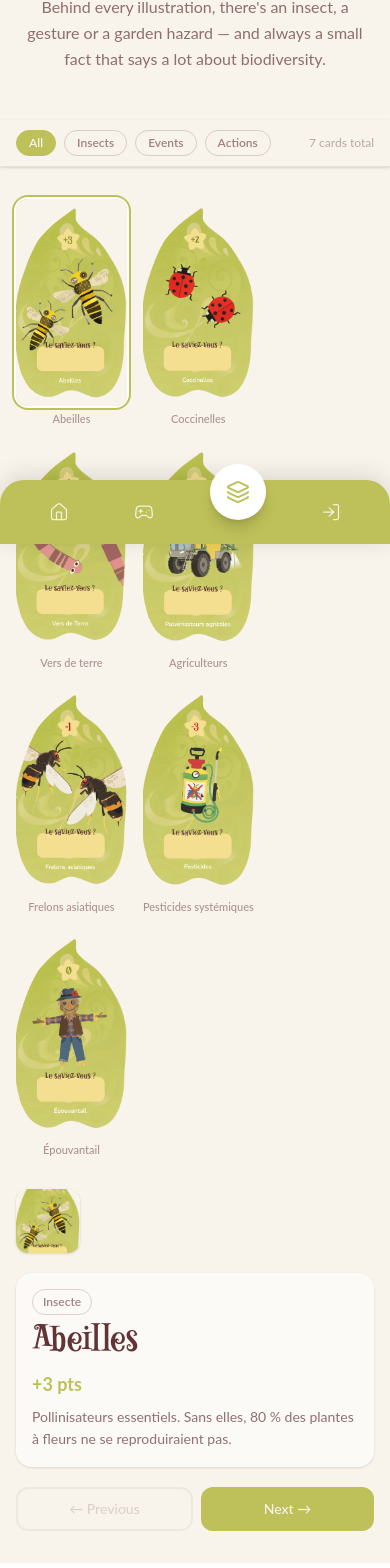
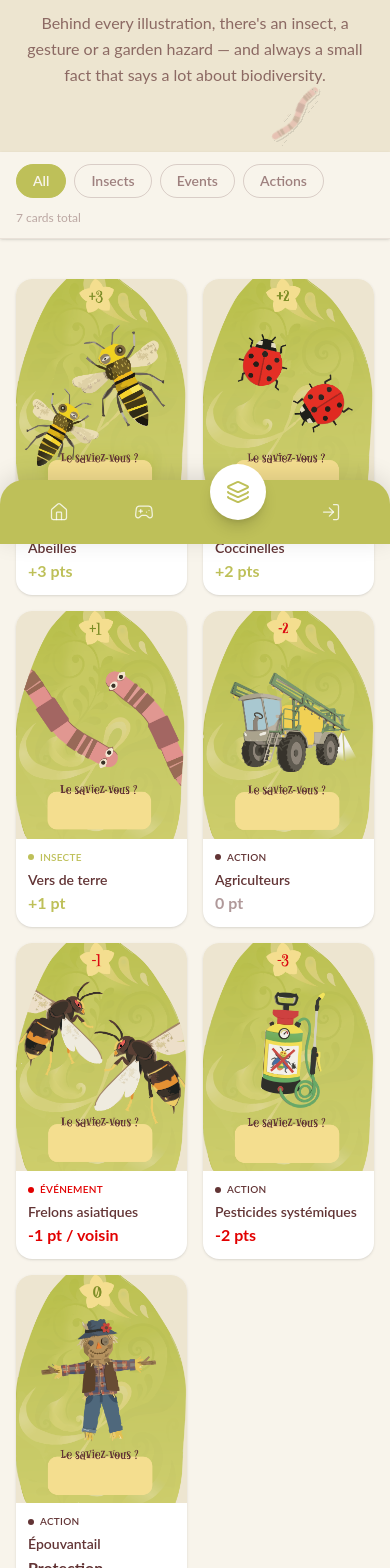
Before and after one commit to DerouillonAlice/sauve_qui_pousse, a Vue app: page /cartes in a window 390 px wide. Shown: the part 300-1868 px from the top of the page. Built offline with nearby package versions, Linux system fonts and the light colour scheme.

Commit message:
feat(cards): redesign with modal and card grid

```diff
--- a/src/views/CardsView.vue
+++ b/src/views/CardsView.vue
@@ -1,6 +1,7 @@
 <script setup lang="ts">
 import { ref, computed } from 'vue'
 import { useI18n } from 'vue-i18n'
+import { X, ChevronLeft, ChevronRight } from 'lucide-vue-next'
 
 import imgAbeilles    from '@/assets/img/cards/VersoAbeilles.webp'
 import imgCoccinelles from '@/assets/img/cards/VersoCoccinelles.webp'
@@ -9,7 +10,9 @@ import imgAgricole    from '@/assets/img/cards/VersoAgricole.webp'
 import imgFrelons     from '@/assets/img/cards/VersoFrelons.webp'
 import imgPesticides  from '@/assets/img/cards/VersoPesticides.webp'
 import imgEpouvantail from '@/assets/img/cards/VersoEpouvantail.webp'
-import imgVerso       from '@/assets/img/cards/feuille.webp'
+import beeImg         from '@/assets/img/bee.svg'
+import ladybugImg     from '@/assets/img/ladybug.svg'
+import wormImg        from '@/assets/img/worm.svg'
 
 const { t } = useI18n()
 
@@ -22,9 +25,6 @@ interface CardData {
   points:     string
   effect:     string
   img:        string
-  frontBg:    string
-  frontText:  string
-  badge:      string
   pointColor: string
 }
 
@@ -32,46 +32,45 @@ const allCards: CardData[] = [
   {
     id: 1, name: 'Abeilles', category: 'Insecte', points: '+3 pts',
     effect: 'Pollinisateurs essentiels. Sans elles, 80 % des plantes à fleurs ne se reproduiraient pas.',
-    img: imgAbeilles,
-    frontBg: 'bg-primary', frontText: 'text-cream', badge: 'bg-lime/40 text-brown', pointColor: 'text-lime',
+    img: imgAbeilles, pointColor: 'text-primary',
   },
   {
     id: 2, name: 'Coccinelles', category: 'Insecte', points: '+2 pts',
     effect: 'Prédateurs naturels des pucerons. Elles protègent tes cultures sans chimie.',
-    img: imgCoccinelles,
-    frontBg: 'bg-primary/80', frontText: 'text-cream', badge: 'bg-lime/40 text-brown', pointColor: 'text-lime',
+    img: imgCoccinelles, pointColor: 'text-primary',
   },
   {
     id: 3, name: 'Vers de terre', category: 'Insecte', points: '+1 pt',
     effect: 'Décomposeurs indispensables. Ils aèrent et fertilisent le sol naturellement.',
-    img: imgVers,
-    frontBg: 'bg-primary/60', frontText: 'text-cream', badge: 'bg-lime/40 text-brown', pointColor: 'text-lime',
+    img: imgVers, pointColor: 'text-primary',
   },
   {
     id: 4, name: 'Agriculteurs', category: 'Action', points: '0 pt',
-    effect: 'Ni bénéfiques ni néfastes. Les agriculteurs maintiennent l\'équilibre du jardin.',
-    img: imgAgricole,
-    frontBg: 'bg-cream-dark', frontText: 'text-brown', badge: 'bg-brown/20 text-brown', pointColor: 'text-brown/50',
+    effect: "Ni bénéfiques ni néfastes. Les agriculteurs maintiennent l'équilibre du jardin.",
+    img: imgAgricole, pointColor: 'text-brown/50',
   },
   {
-    id: 5, name: 'Frelons asiatiques', category: 'Événement', points: '-1 pt voisin',
+    id: 5, name: 'Frelons asiatiques', category: 'Événement', points: '-1 pt / voisin',
     effect: 'Espèces invasives. Tous les voisins perdent un insecte de leur main.',
-    img: imgFrelons,
-    frontBg: 'bg-yellow', frontText: 'text-brown', badge: 'bg-brown/20 text-brown', pointColor: 'text-red',
+    img: imgFrelons, pointColor: 'text-red',
   },
   {
     id: 6, name: 'Pesticides systémiques', category: 'Action', points: '-2 pts',
     effect: 'Contaminent les sols et éliminent insectes utiles comme nuisibles.',
-    img: imgPesticides,
-    frontBg: 'bg-red/70', frontText: 'text-cream', badge: 'bg-cream/20 text-cream', pointColor: 'text-yellow',
+    img: imgPesticides, pointColor: 'text-red',
   },
   {
     id: 7, name: 'Épouvantail', category: 'Action', points: 'Protection',
     effect: 'Transfère une carte négative de ta main vers un adversaire de ton choix.',
-    img: imgEpouvantail,
-    frontBg: 'bg-brown', frontText: 'text-cream', badge: 'bg-cream/20 text-cream', pointColor: 'text-yellow',
+    img: imgEpouvantail, pointColor: 'text-brown',
   },
 ]
+
+const categoryMeta: Record<Category, { color: string; dot: string }> = {
+  'Insecte':   { color: 'text-primary', dot: 'bg-primary' },
+  'Événement': { color: 'text-red',     dot: 'bg-red'     },
+  'Action':    { color: 'text-brown',   dot: 'bg-brown'   },
+}
 
 type Filter = 'Toutes' | Category
 const filters: { key: Filter; label: string }[] = [
@@ -81,10 +80,8 @@ const filters: { key: Filter; label: string }[] = [
   { key: 'Action',    label: t('cards.filter.actions') },
 ]
 
-const activeFilter  = ref<Filter>('Toutes')
-const selectedCard  = ref<CardData | null>(allCards[0] ?? null)
-const flippedCards  = ref<Set<number>>(new Set())
-const detailFlipped = ref(false)
+const activeFilter = ref<Filter>('Toutes')
+const selectedCard = ref<CardData | null>(null)
 
 const filteredCards = computed(() =>
   activeFilter.value === 'Toutes'
@@ -92,28 +89,9 @@ const filteredCards = computed(() =>
     : allCards.filter(c => c.category === activeFilter.value)
 )
 
-function isFlipped(id: number) {
-  return flippedCards.value.has(id)
-}
-
-function handleCardClick(card: CardData) {
-  if (selectedCard.value?.id === card.id) {
-    // Même carte : toggle le flip
-    const next = new Set(flippedCards.value)
-    if (next.has(card.id)) { next.delete(card.id) } else { next.add(card.id) }
-    flippedCards.value = next
-  } else {
-    // Nouvelle carte : remet toutes les autres à l'endroit, retourne seulement celle-ci
-    flippedCards.value = new Set([card.id])
-    selectedCard.value = card
-    detailFlipped.value = false
-  }
-}
-
 function setFilter(f: Filter) {
   activeFilter.value = f
   selectedCard.value = null
-  flippedCards.value = new Set()
 }
 
 const selectedIndex = computed(() =>
@@ -122,11 +100,11 @@ const selectedIndex = computed(() =>
 
 function prevCard() {
   const prev = filteredCards.value[selectedIndex.value - 1]
-  if (prev) { selectedCard.value = prev; detailFlipped.value = false; flippedCards.value = new Set() }
+  if (prev) selectedCard.value = prev
 }
 function nextCard() {
   const next = filteredCards.value[selectedIndex.value + 1]
-  if (next) { selectedCard.value = next; detailFlipped.value = false; flippedCards.value = new Set() }
+  if (next) selectedCard.value = next
 }
 </script>
 
@@ -134,22 +112,27 @@ function nextCard() {
   <div class="bg-cream min-h-screen">
 
     <!-- HERO -->
-    <section class="py-12 px-4 text-center">
-      <div class="max-w-2xl mx-auto">
+    <section class="relative overflow-hidden py-16 px-6 text-center bg-cream-dark">
+      <img :src="beeImg" aria-hidden="true"
+        class="absolute top-3 left-4 w-20 sm:w-28 opacity-60 pointer-events-none select-none rotate-12" />
+      <img :src="ladybugImg" aria-hidden="true"
+        class="absolute top-2 right-6 w-16 sm:w-24 opacity-60 pointer-events-none select-none -rotate-6" />
+      <img :src="wormImg" aria-hidden="true"
+        class="absolute bottom-1 right-16 w-14 sm:w-20 opacity-40 pointer-events-none select-none" />
+      <div class="relative z-10 max-w-xl mx-auto">
         <h1 class="text-brown mb-3">{{ t('cards.hero.title') }}</h1>
         <p class="text-brown/70 text-base leading-relaxed">{{ t('cards.hero.subtitle') }}</p>
       </div>
     </section>
 
-    <!-- STICKY FILTER BAR -->
-    <div class="sticky top-0 z-20 bg-cream/95 backdrop-blur-sm border-b border-brown/10 px-4 py-2.5 shadow-sm">
-      <div class="max-w-6xl mx-auto flex items-center justify-between gap-3 flex-wrap">
+    <!-- FILTER BAR -->
+    <div class="sticky top-0 z-20 bg-cream/95 backdrop-blur-sm border-b border-brown/10 px-4 py-3 shadow-sm">
+      <div class="max-w-5xl mx-auto flex items-center justify-between gap-3 flex-wrap">
         <div class="flex items-center gap-2 flex-wrap">
-          <span class="text-brown/40 text-xs hidden sm:inline">Filtrer :</span>
           <button
             v-for="f in filters" :key="f.key"
             @click="setFilter(f.key)"
-            class="px-3 py-1 rounded-full text-xs font-semibold border transition-all"
+            class="px-4 py-1.5 rounded-full text-sm font-semibold border transition-all"
             :class="activeFilter === f.key
               ? 'bg-primary text-cream border-primary'
               : 'text-brown/60 border-brown/20 hover:border-primary hover:text-primary'"
@@ -161,84 +144,107 @@ function nextCard() {
       </div>
     </div>
 
-    <!-- MAIN CONTENT -->
-    <div class="max-w-6xl mx-auto px-4 py-8 flex flex-col lg:flex-row gap-8 items-start">
-
-      <!-- CARD GRID -->
-      <div class="flex-1 grid grid-cols-2 sm:grid-cols-3 md:grid-cols-4 gap-4">
-        <div
+    <!-- GRID -->
+    <div class="max-w-5xl mx-auto px-4 py-10">
+      <TransitionGroup
+        tag="div"
+        class="grid grid-cols-2 sm:grid-cols-3 lg:grid-cols-4 gap-4 sm:gap-6"
+        move-class="transition-all duration-300"
+        enter-active-class="transition duration-200"
+        enter-from-class="opacity-0 scale-95"
+        enter-to-class="opacity-100 scale-100"
+        leave-active-class="transition duration-150 absolute"
+        leave-from-class="opacity-100"
+        leave-to-class="opacity-0 scale-95"
+      >
+        <button
           v-for="card in filteredCards" :key="card.id"
-          class="flex flex-col items-center cursor-pointer group"
-          @click="handleCardClick(card)"
+          class="group text-left rounded-2xl overflow-hidden bg-white shadow-sm hover:shadow-xl hover:-translate-y-1.5 transition-all duration-200 focus:outline-none focus:ring-2 focus:ring-primary focus:ring-offset-2"
+          @click="selectedCard = card"
         >
-          <!-- Flip wrapper -->
-          <div class="w-full [perspective:900px]">
-            <div
-              class="relative w-full aspect-[8/15] [transform-style:preserve-3d] transition-[transform] duration-500 rounded-xl"
-              :class="isFlipped(card.id) ? '[transform:rotateY(180deg)]' : ''"
-            >
-              <!-- RECTO: illustration -->
-              <div class="absolute inset-0 [backface-visibility:hidden] rounded-xl overflow-hidden group-hover:shadow-md transition-shadow"
-                :class="selectedCard?.id === card.id ? 'ring-2 ring-primary ring-offset-2' : ''"
-              >
-                <img :src="card.img" :alt="card.name" class="w-full h-full object-cover" />
+          <!-- Illustration -->
+          <div class="aspect-[3/4] overflow-hidden bg-cream-dark">
+            <img :src="card.img" :alt="card.name"
+              class="w-full h-full object-cover group-hover:scale-[1.04] transition-transform duration-300" />
           </div>
-              <!-- VERSO: dos commun à toutes les cartes -->
-              <div class="absolute inset-0 [backface-visibility:hidden] [transform:rotateY(180deg)] rounded-xl overflow-hidden">
-                <img :src="imgVerso" alt="Verso" class="w-full h-full object-cover" />
+          <!-- Info -->
+          <div class="px-3 pt-2.5 pb-3">
+            <div class="flex items-center gap-1.5 mb-1">
+              <span class="w-1.5 h-1.5 rounded-full shrink-0" :class="categoryMeta[card.category].dot" />
+              <span class="text-[10px] font-semibold uppercase tracking-wide"
+                :class="categoryMeta[card.category].color">
+                {{ card.category }}
+              </span>
             </div>
+            <p class="text-brown font-semibold text-sm leading-snug">{{ card.name }}</p>
+            <p class="font-bold text-base mt-0.5" :class="card.pointColor">{{ card.points }}</p>
           </div>
-          </div>
-          <p class="mt-1.5 text-center text-[11px] font-medium text-brown/50 group-hover:text-brown transition-colors leading-tight">
-            {{ card.name }}
-          </p>
-        </div>
+        </button>
+      </TransitionGroup>
     </div>
 
-      <!-- DETAIL PANEL -->
-      <div class="w-full lg:w-64 xl:w-72 lg:sticky lg:top-12 shrink-0">
-        <!-- Placeholder -->
-        <div v-if="!selectedCard"
-          class="rounded-2xl border border-dashed border-brown/20 px-6 py-12 text-center flex flex-col items-center gap-3">
-          <span class="text-3xl opacity-40">🃏</span>
-          <p class="text-brown/40 text-sm leading-relaxed">Clique sur une carte pour voir ses détails</p>
-        </div>
+    <!-- MODAL -->
+    <Transition
+      enter-active-class="transition duration-200"
+      enter-from-class="opacity-0"
+      enter-to-class="opacity-100"
+      leave-active-class="transition duration-150"
+      leave-from-class="opacity-100"
+      leave-to-class="opacity-0"
+    >
+      <div v-if="selectedCard"
+        class="fixed inset-0 z-50 flex items-end sm:items-center justify-center sm:p-4 bg-black/50 backdrop-blur-sm"
+        @click.self="selectedCard = null"
+      >
+        <div class="bg-cream w-full sm:w-96 rounded-t-3xl sm:rounded-3xl overflow-hidden shadow-2xl max-h-[90vh] flex flex-col">
 
-        <!-- Card detail -->
-        <div v-else class="flex flex-col gap-5">
-
-          <!-- Miniature statique -->
-          <div class="w-16 h-16 rounded-xl overflow-hidden shadow-sm shrink-0">
+          <!-- Image -->
+          <div class="aspect-[16/9] overflow-hidden shrink-0">
             <img :src="selectedCard.img" :alt="selectedCard.name" class="w-full h-full object-cover" />
           </div>
 
-          <!-- Info -->
-          <div class="bg-white/60 rounded-2xl p-4 flex flex-col gap-2 shadow-sm">
-            <span class="text-xs font-semibold px-2.5 py-1 rounded-full border border-brown/20 text-brown/60 self-start">
+          <!-- Body -->
+          <div class="px-6 py-5 overflow-y-auto">
+            <div class="flex items-start justify-between mb-1">
+              <div class="flex items-center gap-2">
+                <span class="w-2 h-2 rounded-full" :class="categoryMeta[selectedCard.category].dot" />
+                <span class="text-xs font-semibold uppercase tracking-wide"
+                  :class="categoryMeta[selectedCard.category].color">
                   {{ selectedCard.category }}
                 </span>
-            <h3 class="text-brown">{{ selectedCard.name }}</h3>
-            <p class="font-bold text-lg text-primary">{{ selectedCard.points }}</p>
-            <p class="text-brown/70 text-sm leading-relaxed">{{ selectedCard.effect }}</p>
+              </div>
+              <button @click="selectedCard = null"
+                class="p-1.5 rounded-full hover:bg-brown/10 transition-colors -mr-1">
+                <X class="w-5 h-5 text-brown/50" />
+              </button>
             </div>
 
-          <!-- Navigation -->
-          <div class="flex gap-2">
+            <h3 class="text-brown text-2xl mb-1">{{ selectedCard.name }}</h3>
+            <p class="font-bold text-3xl mb-4" :class="selectedCard.pointColor">{{ selectedCard.points }}</p>
+            <p class="text-brown/70 text-sm leading-relaxed">{{ selectedCard.effect }}</p>
+
+            <!-- Nav -->
+            <div class="flex gap-3 mt-6 pb-1">
               <button
                 @click="prevCard"
                 :disabled="selectedIndex === 0"
-              class="flex-1 py-2.5 rounded-xl border-2 border-brown/20 text-brown/60 font-medium text-sm hover:border-brown hover:text-brown transition-colors disabled:opacity-30 disabled:cursor-not-allowed"
-            >{{ t('cards.detail.prev') }}</button>
+                class="flex-1 flex items-center justify-center gap-1 py-3 rounded-xl border-2 border-brown/20 text-brown/60 font-semibold text-sm hover:border-brown hover:text-brown transition-colors disabled:opacity-25 disabled:cursor-not-allowed"
+              >
+                <ChevronLeft class="w-4 h-4" />{{ t('cards.detail.prev') }}
+              </button>
               <button
                 @click="nextCard"
                 :disabled="selectedIndex === filteredCards.length - 1"
-              class="flex-1 py-2.5 rounded-xl bg-primary text-cream font-medium text-sm hover:scale-105 transition-transform disabled:opacity-30 disabled:cursor-not-allowed"
-            >{{ t('cards.detail.next') }}</button>
-          </div>
-
+                class="flex-1 flex items-center justify-center gap-1 py-3 rounded-xl bg-primary text-cream font-semibold text-sm hover:scale-105 transition-transform disabled:opacity-25 disabled:cursor-not-allowed"
+              >
+                {{ t('cards.detail.next') }}<ChevronRight class="w-4 h-4" />
+              </button>
             </div>
           </div>
 
         </div>
       </div>
+    </Transition>
+
+  </div>
 </template>
```
Lines whose indentation alone changed are shown as unchanged.
